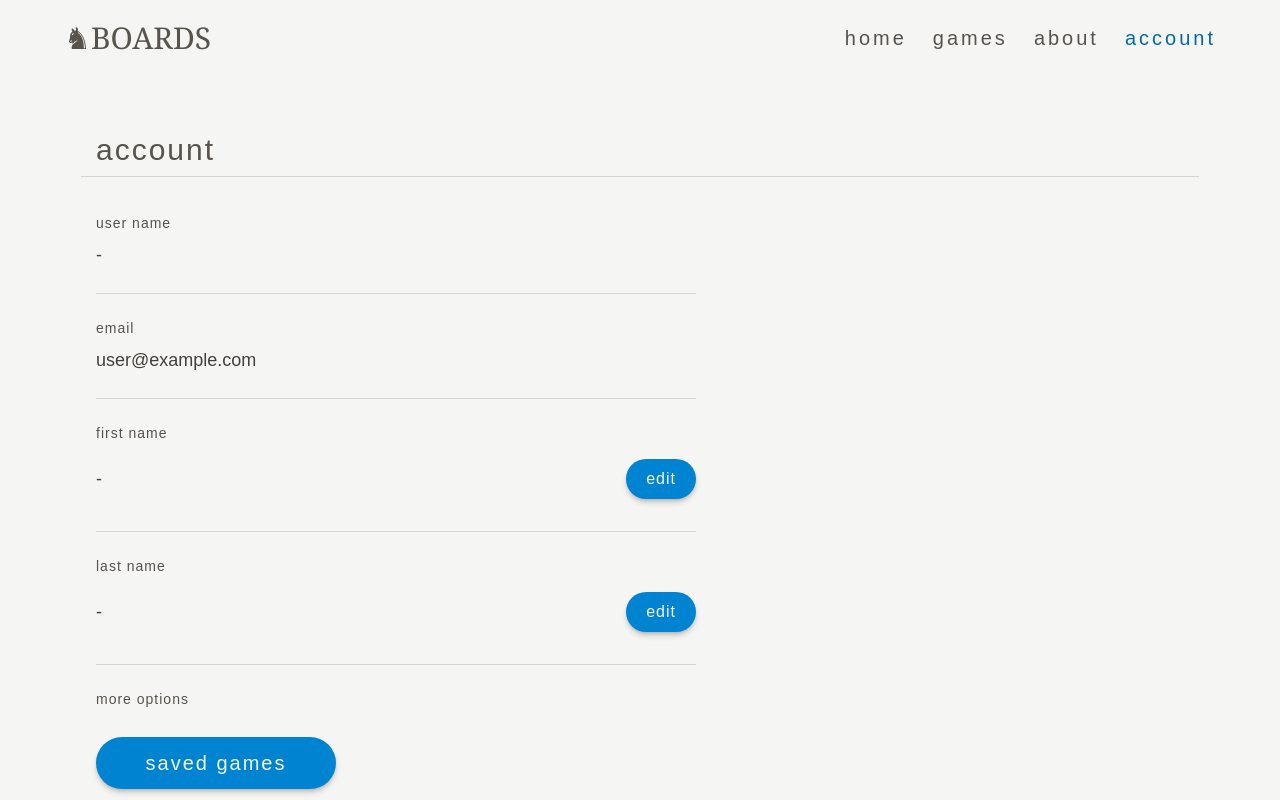
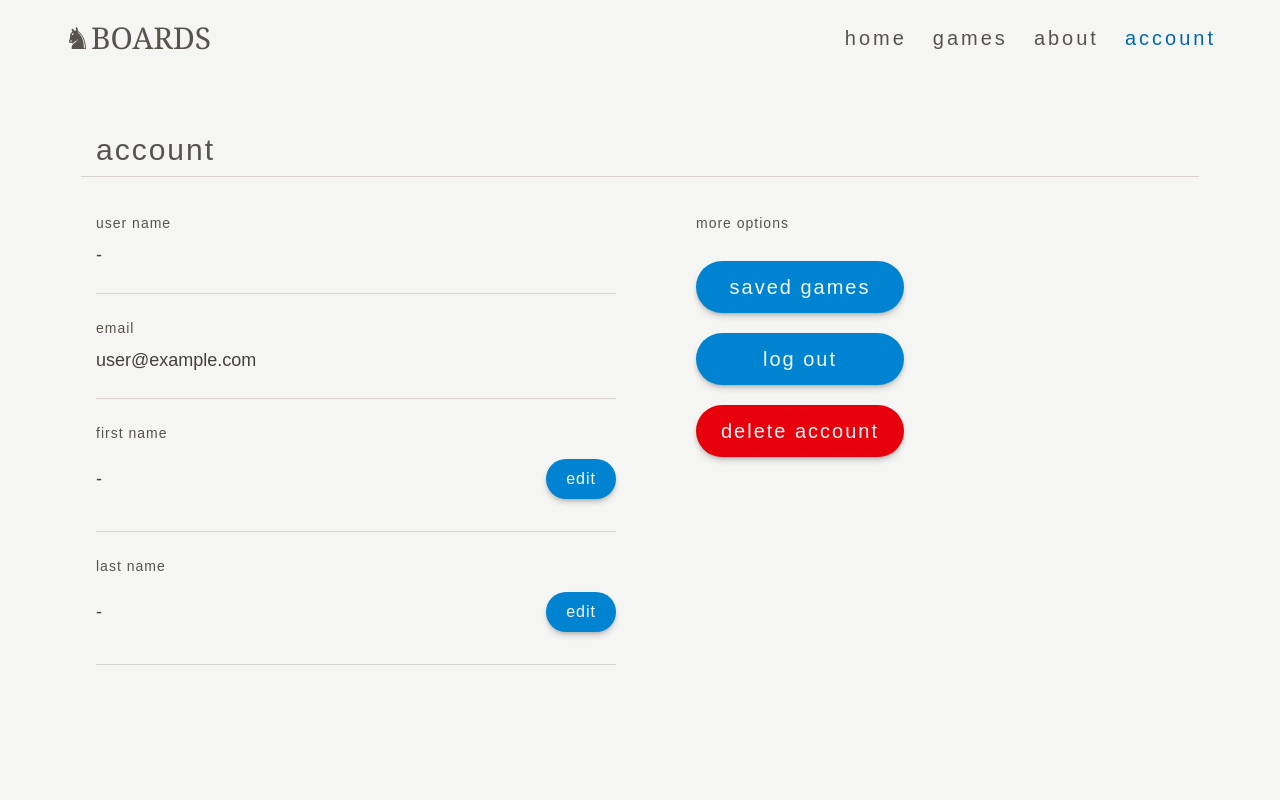
Before and after one commit to delgadociteriowa/boards-mint, a Next.js app: page /account in a window 1280 px wide. Shown: the top 800 px of the page. Built offline with nearby package versions, Linux system fonts and the light colour scheme; no server answers; sample sign-in values are in the browser's storage.

Commit message:
feat: AccountSection visual improvements and new components

```diff
--- /dev/null
+++ b/src/components/AccountFields.tsx
@@ -0,0 +1,62 @@
+import AccountEditableField from './AccountEditableField';
+import AccountField from './AccountField';
+import Line from './Line';
+
+interface AccountFieldsProps {
+  userName: string;
+  email: string;
+  firstname: string;
+  lastname: string;
+  isEditingFirst: boolean;
+  isEditingLast: boolean;
+  updateFirstname: (value: string) => void;
+  updateLastname: (value: string) => void;
+  startEditing: (value: 'firstname' | 'lastname') => void;
+  stopEditing: () => void;
+  handleSave: (value: 'firstname' | 'lastname') => void;
+}
+
+const AccountFields = ({
+  userName,
+  email,
+  firstname,
+  lastname,
+  isEditingFirst,
+  isEditingLast,
+  updateFirstname,
+  updateLastname,
+  startEditing,
+  stopEditing,
+  handleSave,
+}: AccountFieldsProps) => {
+  return (
+    <>
+      <AccountField label='user name' value={userName ?? '-'} />
+      <Line />
+      <AccountField label='email' value={email ?? '-'} />
+      <Line />
+      <AccountEditableField
+        label='first name'
+        value={firstname ?? '-'}
+        editing={isEditingFirst}
+        onChange={(value) => updateFirstname(value)}
+        onEdit={() => startEditing('firstname')}
+        onSave={() => handleSave('firstname')}
+        onCancel={() => stopEditing()}
+      />
+      <Line />
+      <AccountEditableField
+        label='last name'
+        value={lastname ?? '-'}
+        editing={isEditingLast}
+        onChange={(value) => updateLastname(value)}
+        onEdit={() => startEditing('lastname')}
+        onSave={() => handleSave('lastname')}
+        onCancel={() => stopEditing()}
+      />
+      <Line />
+    </>
+  );
+};
+
+export default AccountFields;
--- /dev/null
+++ b/src/components/AccountOptions.tsx
@@ -0,0 +1,88 @@
+import Link from 'next/link';
+
+interface AccountOptionsProps {
+  handleLogout: () => void;
+  handleDeleteUser: () => void;
+}
+
+const AccountOptions = ({
+  handleLogout,
+  handleDeleteUser,
+}: AccountOptionsProps) => {
+  return (
+    <div className='flex flex-col gap-5'>
+      <label className='text-stone-600 tracking-[1px] text-sm'>
+        more options
+      </label>
+      <Link
+        href='/saved'
+        className='
+                w-[80%]
+                max-w-[300px]
+                md:w-[40%]
+                mt-2
+                mx-auto
+                md:mx-0
+                py-3
+                text-center
+                text-xl
+                tracking-[2px]
+                text-stone-100
+                bg-sky-600
+                hover:bg-sky-500
+                rounded-full
+                shadow-md/20
+                cursor-pointer
+              '
+      >
+        saved games
+      </Link>
+      <button
+        onClick={handleLogout}
+        className='
+                w-[80%]
+                max-w-[300px]
+                md:w-[40%]
+                py-3
+                mx-auto
+                md:mx-0
+                text-center
+                text-xl
+                tracking-[2px]
+                text-stone-100
+                bg-sky-600
+                hover:bg-sky-500
+                rounded-full
+                shadow-md/20
+                cursor-pointer
+              '
+      >
+        log out
+      </button>
+      <button
+        onClick={handleDeleteUser}
+        className='
+                w-[80%]
+                max-w-[300px]
+                md:w-[40%]
+                py-3
+                mx-auto
+                md:mx-0
+                text-center
+                text-xl
+                tracking-[2px]
+                text-stone-100
+                bg-red-600
+                hover:bg-red-500
+                rounded-full
+                shadow-md/20
+                cursor-pointer
+              '
+      >
+        delete account
+      </button>
+    </div>
+  );
+};
+
+export default AccountOptions;
--- a/src/components/AccountSection.tsx
+++ b/src/components/AccountSection.tsx
@@ -1,8 +1,6 @@
 import { useAccount } from '@/app/hooks/useAccount';
-import Link from 'next/link';
-import AccountEditableField from './AccountEditableField';
-import AccountField from './AccountField';
-import Line from './Line';
+import AccountFields from './AccountFields';
+import AccountOptions from './AccountOptions';
 import SectionTitle from './SectionTitle';
 
 const AccountSection = () => {
@@ -29,100 +27,28 @@ const AccountSection = () => {
       <section className='w-[90%] mx-auto max-w-[1200px] pt-14 pb-8 text-stone-600'>
         <SectionTitle title='account' />
       </section>
-      <section className='w-[90%] mx-auto max-w-[1200px] pt-1 pb-20 text-stone-700'>
-        <div className='max-w-[600px] flex flex-col gap-6 md:ml-8'>
-          <AccountField label='user name' value={userName ?? '-'} />
-          <Line />
-          <AccountField label='email' value={email ?? '-'} />
-          <Line />
-          <AccountEditableField
-            label='first name'
-            value={firstname ?? '-'}
-            editing={isEditingFirst}
-            onChange={(value) => updateFirstname(value)}
-            onEdit={() => startEditing('firstname')}
-            onSave={() => handleSave('firstname')}
-            onCancel={() => stopEditing()}
-          />
-          <Line />
-          <AccountEditableField
-            label='last name'
-            value={lastname ?? '-'}
-            editing={isEditingLast}
-            onChange={(value) => updateLastname(value)}
-            onEdit={() => startEditing('lastname')}
-            onSave={() => handleSave('lastname')}
-            onCancel={() => stopEditing()}
-          />
-          <Line />
-          <div className='flex flex-col gap-5'>
-            <label className='text-stone-600 tracking-[1px] text-sm'>
-              more options
-            </label>
-            <Link
-              href='/saved'
-              className='
-                w-[80%]
-                md:w-[40%]
-                mt-2
-                mx-auto
-                md:mx-0
-                py-3
-                text-center
-                text-xl
-                tracking-[2px]
-                text-stone-100
-                bg-sky-600
-                hover:bg-sky-500
-                rounded-full
-                shadow-md/20
-                cursor-pointer
-              '
-            >
-              saved games
-            </Link>
-            <button
-              onClick={handleLogout}
-              className='
-                w-[80%]
-                md:w-[40%]
-                py-3
-                mx-auto
-                md:mx-0
-                text-center
-                text-xl
-                tracking-[2px]
-                text-stone-100
-                bg-sky-600
-                hover:bg-sky-500
-                rounded-full
-                shadow-md/20
-                cursor-pointer
-              '
-            >
-              log out
-            </button>
-            <button
-              onClick={handleDeleteUser}
-              className='
-                w-[80%]
-                md:w-[40%]
-                py-3
-                mx-auto
-                md:mx-0
-                text-center
-                text-xl
-                tracking-[2px]
-                text-stone-100
-                bg-red-600
-                hover:bg-red-500
-                rounded-full
-                shadow-md/20
-                cursor-pointer
-              '
-            >
-              delete account
-            </button>
+      <section className='mx-auto w-[90%] max-w-[1200px] pt-1 pb-20 text-stone-700 md:mb-24'>
+        <div className='flex flex-col lg:flex-row gap-8 lg:gap-12'>
+          <div className='w-full lg:w-1/2 md:ml-8 flex flex-col gap-6'>
+            <AccountFields
+              userName={userName}
+              email={email}
+              firstname={firstname}
+              lastname={lastname}
+              isEditingFirst={isEditingFirst}
+              isEditingLast={isEditingLast}
+              updateFirstname={updateFirstname}
+              updateLastname={updateLastname}
+              startEditing={startEditing}
+              stopEditing={stopEditing}
+              handleSave={handleSave}
+            />
+          </div>
+          <div className='w-full lg:w-1/2 md:ml-8'>
+            <AccountOptions
+              handleLogout={handleLogout}
+              handleDeleteUser={handleDeleteUser}
+            />
           </div>
         </div>
       </section>
```
